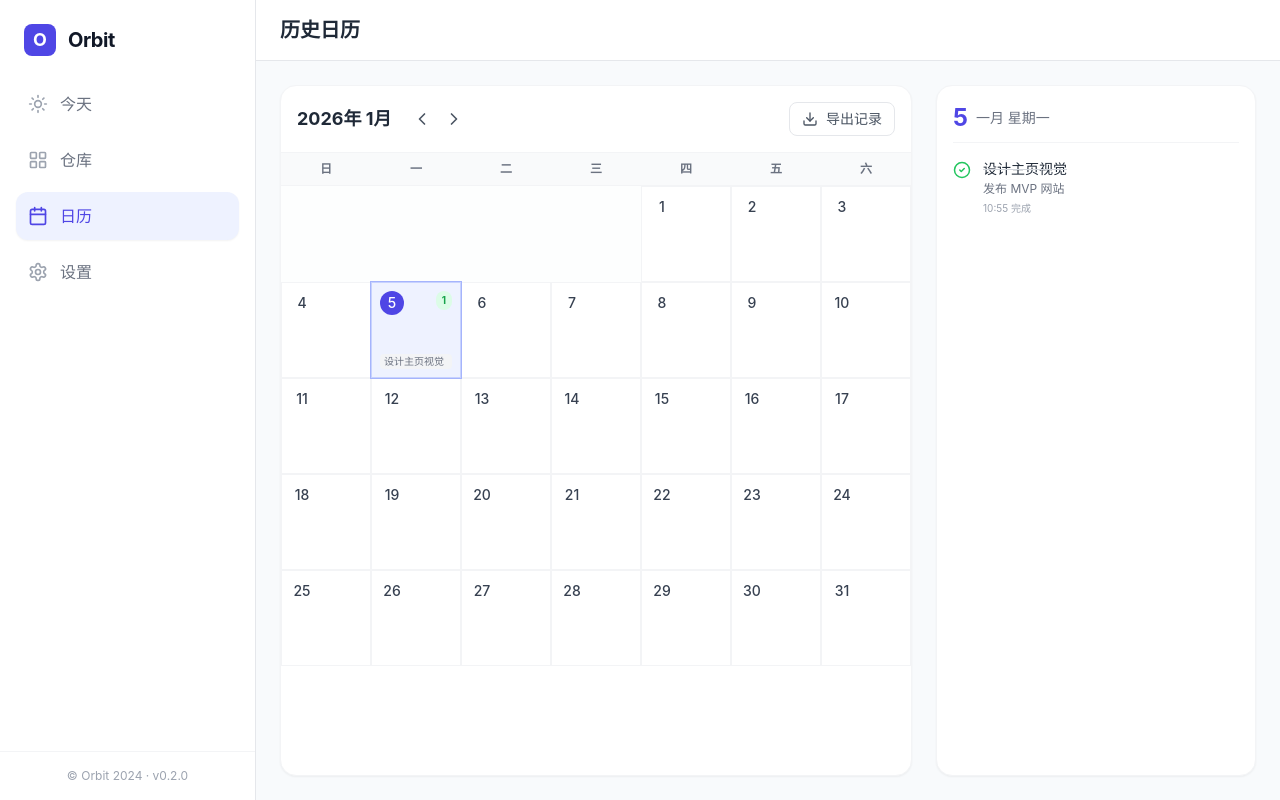
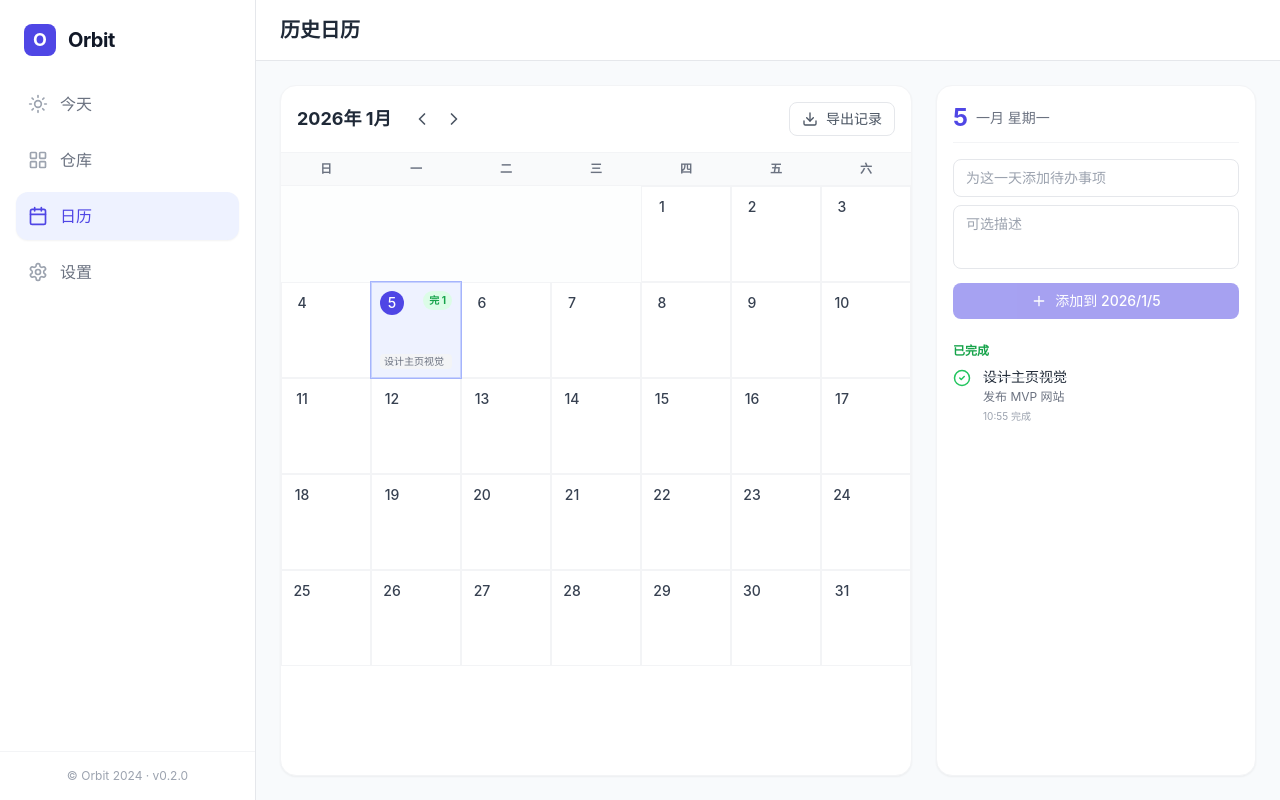
Before and after one commit to blacksheep-skip/orbit-0106, a React (Vite) app in the folder orbit_-ai-目标与心流追踪/: page / in a window 1280 px wide. Both pictures are taken after a click on the button "日历". Built offline with nearby package versions, Linux system fonts and the light colour scheme.

Commit message:
在日历界面为任意日期添加待办，到期自动出现在“今日待办”。

```diff
--- a/orbit_-ai-目标与心流追踪/App.tsx
+++ b/orbit_-ai-目标与心流追踪/App.tsx
@@ -140,6 +140,30 @@ const App: React.FC = () => {
     });
 
     handleUpdateGoal({ ...goal, subGoals: updatedSubGoals });
+  };
+
+  // Add a scheduled task to a specific date from calendar
+  const handleAddScheduledTask = (dateKey: string, title: string, desc?: string) => {
+    const newGoalId = crypto.randomUUID();
+    const newSubGoalId = crypto.randomUUID();
+    const newGoal: Goal = {
+      id: newGoalId,
+      title: title,
+      description: desc || '',
+      quadrant: MatrixQuadrant.Schedule,
+      deadline: new Date(dateKey).toISOString(),
+      subGoals: [
+        {
+          id: newSubGoalId,
+          title: title,
+          isCompleted: false,
+          assignedDate: dateKey,
+          logs: []
+        }
+      ],
+      createdAt: Date.now()
+    };
+    setGoals([...goals, newGoal]);
   };
 
   const handleToggleSubGoalInToday = (goalId: string, subGoalId: string) => {
@@ -371,7 +395,10 @@ const App: React.FC = () => {
                 />
               )}
               {currentView === 'calendar' && (
-                <CalendarView goals={goals} />
+                <CalendarView
+                  goals={goals}
+                  onAddScheduledTask={handleAddScheduledTask}
+                />
               )}
               {currentView === 'settings' && (
                 <SettingsView
--- a/orbit_-ai-目标与心流追踪/components/CalendarView.tsx
+++ b/orbit_-ai-目标与心流追踪/components/CalendarView.tsx
@@ -1,14 +1,17 @@
 import React, { useState, useMemo } from 'react';
 import { Goal, SubGoal } from '../types';
-import { ChevronLeft, ChevronRight, CheckCircle2, Download } from 'lucide-react';
+import { ChevronLeft, ChevronRight, CheckCircle2, Download, Plus } from 'lucide-react';
 
 interface Props {
   goals: Goal[];
+  onAddScheduledTask: (dateKey: string, title: string, desc?: string) => void;
 }
 
-export const CalendarView: React.FC<Props> = ({ goals }) => {
+export const CalendarView: React.FC<Props> = ({ goals, onAddScheduledTask }) => {
   const [currentDate, setCurrentDate] = useState(new Date());
   const [selectedDate, setSelectedDate] = useState<Date>(new Date());
+  const [newTaskTitle, setNewTaskTitle] = useState('');
+  const [newTaskDesc, setNewTaskDesc] = useState('');
 
   // Helper to normalize date to YYYY-MM-DD for comparison
   const toDateKey = (date: Date) => {
@@ -22,6 +25,22 @@ export const CalendarView: React.FC<Props> = ({ goals }) => {
       goal.subGoals.forEach(sg => {
         if (sg.isCompleted && sg.completedAt) {
           const dateKey = toDateKey(new Date(sg.completedAt));
+          const existing = map.get(dateKey) || [];
+          existing.push({ goalTitle: goal.title, subGoal: sg });
+          map.set(dateKey, existing);
+        }
+      });
+    });
+    return map;
+  }, [goals]);
+
+  // Pending scheduled tasks by date (未完成且有 assignedDate)
+  const scheduledMap = useMemo(() => {
+    const map = new Map<string, { goalTitle: string, subGoal: SubGoal }[]>();
+    goals.forEach(goal => {
+      goal.subGoals.forEach(sg => {
+        if (!sg.isCompleted && sg.assignedDate) {
+          const dateKey = sg.assignedDate;
           const existing = map.get(dateKey) || [];
           existing.push({ goalTitle: goal.title, subGoal: sg });
           map.set(dateKey, existing);
@@ -93,6 +112,7 @@ export const CalendarView: React.FC<Props> = ({ goals }) => {
       const date = new Date(currentDate.getFullYear(), currentDate.getMonth(), d);
       const dateKey = toDateKey(date);
       const tasks = completedMap.get(dateKey) || [];
+      const scheduled = scheduledMap.get(dateKey) || [];
       const isSelected = toDateKey(selectedDate) === dateKey;
       const isToday = toDateKey(new Date()) === dateKey;
 
@@ -110,14 +130,26 @@ export const CalendarView: React.FC<Props> = ({ goals }) => {
              `}>
                {d}
              </span>
+             <div className="flex items-center gap-1">
+               {scheduled.length > 0 && (
+                 <span className="text-[10px] font-bold text-indigo-600 bg-indigo-100 px-1.5 py-0.5 rounded-full">
+                   待 {scheduled.length}
+                 </span>
+               )}
                {tasks.length > 0 && (
                  <span className="text-[10px] font-bold text-green-600 bg-green-100 px-1.5 py-0.5 rounded-full">
-                 {tasks.length}
+                   完 {tasks.length}
                  </span>
                )}
              </div>
+           </div>
 
            <div className="space-y-1 overflow-hidden">
+             {scheduled.slice(0, 1).map((t, idx) => (
+               <div key={`s-${idx}`} className="text-[10px] truncate text-indigo-600 bg-indigo-50 px-1 rounded">
+                 {t.subGoal.title}
+               </div>
+             ))}
              {tasks.slice(0, 2).map((t, idx) => (
                <div key={idx} className="text-[10px] truncate text-gray-500 bg-gray-100 px-1 rounded">
                  {t.subGoal.title}
@@ -133,7 +165,17 @@ export const CalendarView: React.FC<Props> = ({ goals }) => {
     return days;
   };
 
-  const selectedDateTasks = completedMap.get(toDateKey(selectedDate)) || [];
+  const selectedDateKey = toDateKey(selectedDate);
+  const selectedDateTasks = completedMap.get(selectedDateKey) || [];
+  const selectedScheduled = scheduledMap.get(selectedDateKey) || [];
+
+  const handleAdd = (e: React.FormEvent) => {
+    e.preventDefault();
+    if (!newTaskTitle.trim()) return;
+    onAddScheduledTask(selectedDateKey, newTaskTitle.trim(), newTaskDesc.trim() || undefined);
+    setNewTaskTitle('');
+    setNewTaskDesc('');
+  };
 
   return (
     <div className="h-full flex flex-col md:flex-row gap-6">
@@ -183,14 +225,59 @@ export const CalendarView: React.FC<Props> = ({ goals }) => {
            </span>
          </h3>
 
+         {/* Add scheduled task */}
+         <form onSubmit={handleAdd} className="space-y-2 mb-4">
+           <input
+             value={newTaskTitle}
+             onChange={e => setNewTaskTitle(e.target.value)}
+             placeholder="为这一天添加待办事项"
+             className="w-full border border-gray-200 rounded-lg px-3 py-2 text-sm focus:ring-2 focus:ring-indigo-500 focus:border-indigo-500 outline-none"
+           />
+           <textarea
+             value={newTaskDesc}
+             onChange={e => setNewTaskDesc(e.target.value)}
+             placeholder="可选描述"
+             className="w-full border border-gray-200 rounded-lg px-3 py-2 text-sm focus:ring-2 focus:ring-indigo-500 focus:border-indigo-500 outline-none h-16 resize-none"
+           />
+           <button
+             type="submit"
+             disabled={!newTaskTitle.trim()}
+             className="w-full bg-indigo-600 hover:bg-indigo-700 disabled:opacity-50 text-white rounded-lg py-2 text-sm font-medium flex items-center justify-center gap-2 transition-colors"
+           >
+             <Plus size={16} /> 添加到 {selectedDate.toLocaleDateString('zh-CN')}
+           </button>
+         </form>
+
          <div className="flex-1 overflow-y-auto custom-scrollbar space-y-3">
-           {selectedDateTasks.length === 0 ? (
-             <div className="text-center py-10 text-gray-400 text-sm">
-               <p>这一天没有完成记录</p>
+           {selectedScheduled.length === 0 && selectedDateTasks.length === 0 ? (
+            <div className="text-center py-6 text-gray-400 text-sm">
+              <p>这一天还没有计划或完成记录</p>
             </div>
            ) : (
-             selectedDateTasks.map((item, idx) => (
-               <div key={idx} className="flex gap-3 items-start">
+            <>
+              {selectedScheduled.length > 0 && (
+                <div>
+                  <p className="text-xs font-semibold text-indigo-600 mb-2">待办</p>
+                  <div className="space-y-2">
+                    {selectedScheduled.map((item, idx) => (
+                      <div key={`plan-${idx}`} className="flex gap-3 items-start bg-indigo-50 border border-indigo-100 rounded-xl p-3">
+                        <span className="w-2 h-2 rounded-full bg-indigo-500 mt-1" />
+                        <div>
+                          <p className="text-sm font-medium text-gray-800">{item.subGoal.title}</p>
+                          {item.goalTitle && <p className="text-xs text-gray-500 mt-0.5">{item.goalTitle}</p>}
+                          <p className="text-[10px] text-gray-400 mt-1">计划于此日显示在“今日待办”</p>
+                        </div>
+                      </div>
+                    ))}
+                  </div>
+                </div>
+              )}
+              {selectedDateTasks.length > 0 && (
+                <div>
+                  <p className="text-xs font-semibold text-green-600 mb-2 mt-2">已完成</p>
+                  <div className="space-y-2">
+                    {selectedDateTasks.map((item, idx) => (
+                      <div key={`done-${idx}`} className="flex gap-3 items-start">
                         <CheckCircle2 size={18} className="text-green-500 mt-0.5 shrink-0" />
                         <div>
                           <p className="text-sm font-medium text-gray-800 line-through decoration-gray-300">{item.subGoal.title}</p>
@@ -202,7 +289,11 @@ export const CalendarView: React.FC<Props> = ({ goals }) => {
                           )}
                         </div>
                       </div>
-             ))
+                    ))}
+                  </div>
+                </div>
+              )}
+            </>
            )}
          </div>
       </div>
```
Lines whose indentation alone changed are shown as unchanged.
